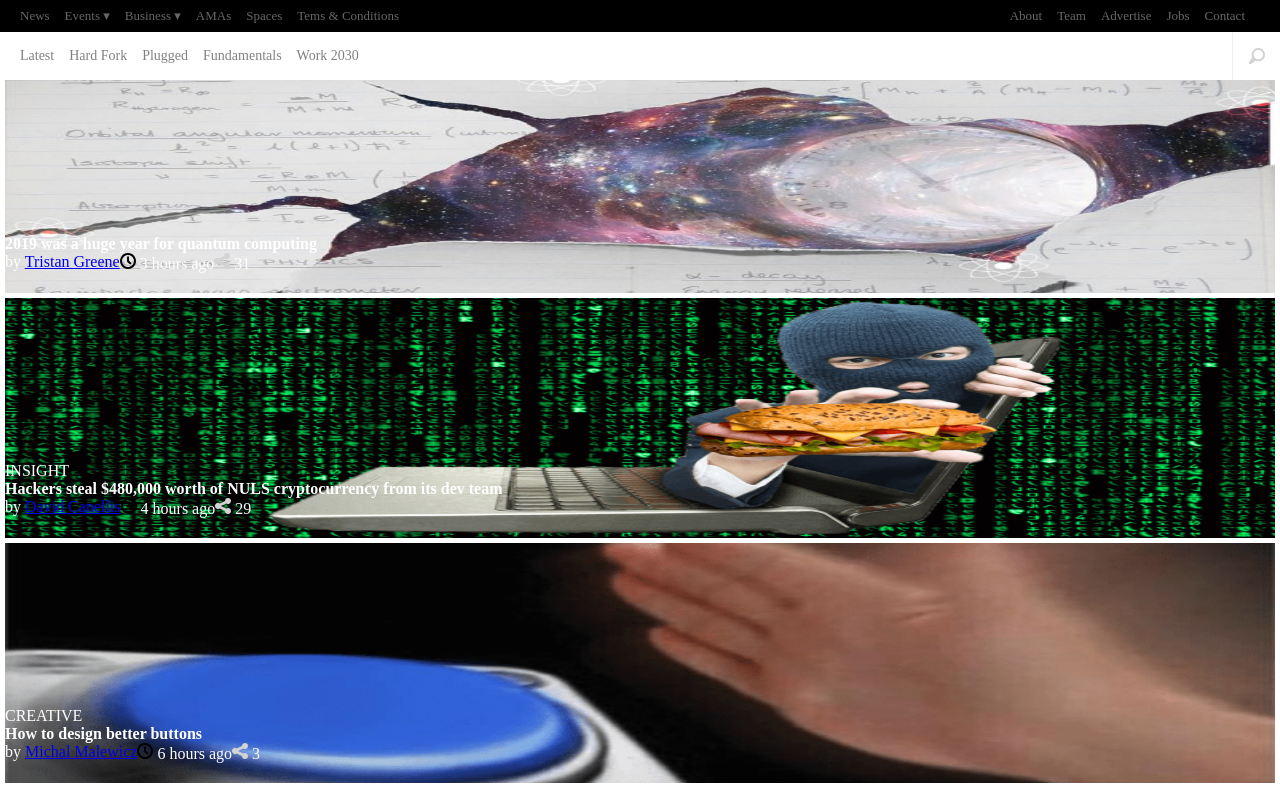
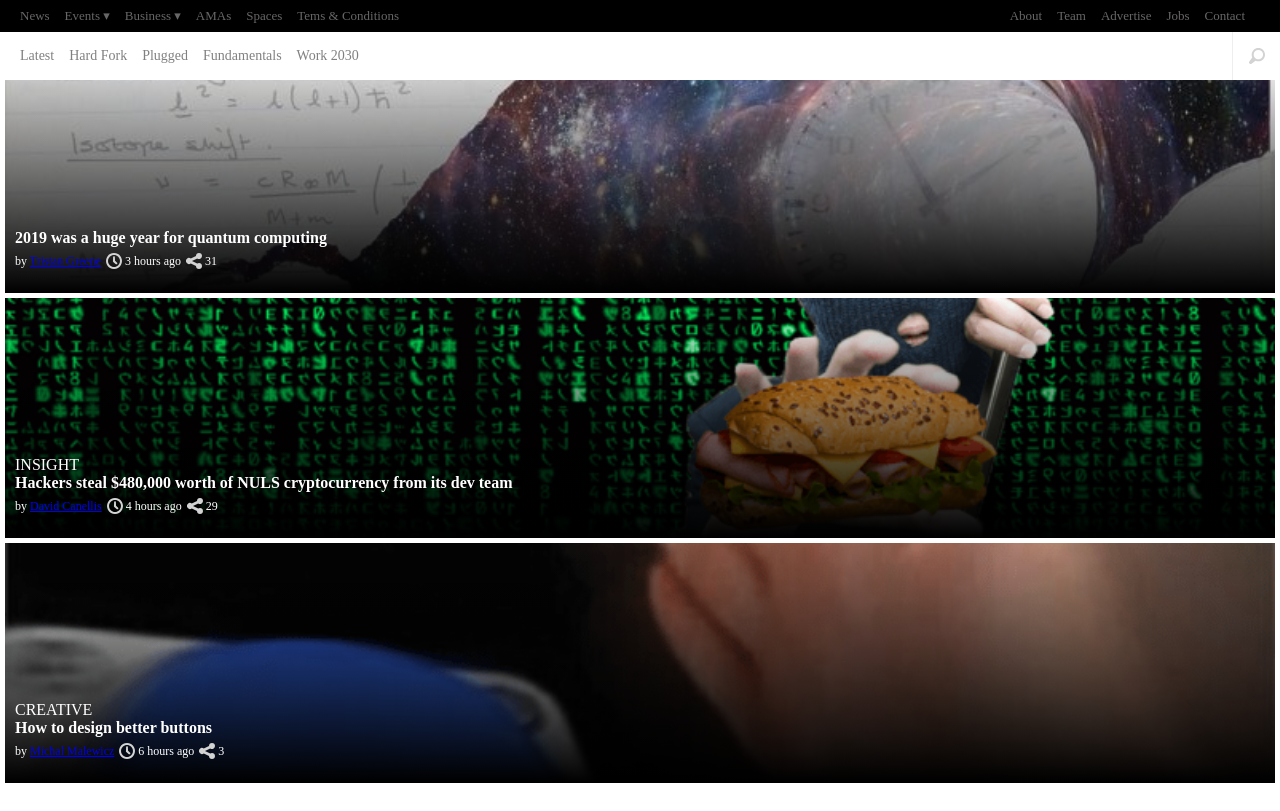
Before and after one commit to srueda27/the-next-web-clone, a website: page index.html in a window 1280 px wide. Drawn offline with Linux system fonts and the light colour scheme.

Commit message:
style with linear-gradient big-images section

```diff
--- a/css/styles.css
+++ b/css/styles.css
@@ -82,9 +82,6 @@ svg {
   color: #fff;
 }
 
-.big-images > h1 {
-}
-
 .big-images__item {
   height: 30vh;
   position: relative;
@@ -92,7 +89,9 @@ svg {
 
 .big-images__item header {
   position: absolute;
+  padding: 0 10px;
   bottom: 20px;
+
 }
 
 .big-images__item header h1 {
@@ -102,6 +101,19 @@ svg {
 .big-images__link {
   height: 100%;
   width: 100%;
+  display: block;
+}
+
+.big-images__link--main {
+    background: linear-gradient(transparent, black), url(../images/cuantuum.jpg) 50%/100% no-repeat;
+}
+
+.big-images__link--item {
+    background: linear-gradient(transparent, black), url(../images/hacker.png) 50%/100% no-repeat;
+}
+
+.big-images__link--item1 {
+    background: linear-gradient(transparent, black), url(../images/button.png) 50%/100% no-repeat;
 }
 
 .big-images__link img {
@@ -109,21 +121,39 @@ svg {
   height: 100%;
 }
 
-.main {
+.big-images__item__main {
   grid-area: main;
 }
 
-.item {
+.big-images__item__item {
   grid-area: item;
 }
 
-.item1 {
+.big-images__item__item1 {
   grid-area: item1;
 }
 
 .big-images__item__list {
   display: flex;
+  margin-top: 8px;
+  font-size: 12px;
 }
+
+.big-images__item__list li {
+  margin-right: 5px;
+  line-height: 12px;
+}
+
+.big-images__item__list span {
+    position: relative;
+    bottom: 6px;
+}
+
+.big-images__item__list svg {
+    position: relative;
+    bottom: 2px;
+}
+
 /* #endregion main */
 
 /* #region media-queries */
--- a/index.html
+++ b/index.html
@@ -1,15 +1,13 @@
 <!DOCTYPE html>
 <html lang="en">
+
 <head>
     <meta charset="UTF-8" />
     <meta name="viewport" content="width=device-width, initial-scale=1.0" />
     <meta http-equiv="X-UA-Compatible" content="ie=edge" />
     <link rel="stylesheet" href="css/reset.css" />
     <link rel="stylesheet" href="css/styles.css" />
-    <link
-      rel="stylesheet"
-      href="https://maxcdn.bootstrapcdn.com/font-awesome/4.3.0/css/font-awesome.min.css"
-    />
+    <link rel="stylesheet" href="https://maxcdn.bootstrapcdn.com/font-awesome/4.3.0/css/font-awesome.min.css" />
     <title>The Next Web Clone</title>
 </head>
 
@@ -47,17 +45,9 @@
                 </ul>
                 <a href="javascript:void(0)" class="search-menu__item">
                     <div class="icon search">
-              <svg
-                viewBox="-7.5 992.5 16 16"
-                id="search"
-                x="832"
-                y="832"
-                xmlns="http://www.w3.org/2000/svg"
-              >
-                <path
-                  fill="lightgray"
-                  d="M-2.883 994.449c1.299-1.3 2.871-1.949 4.716-1.949 1.845 0 3.418.649 4.717 1.949 1.301 1.301 1.95 2.871 1.95 4.716s-.649 3.416-1.95 4.715c-1.299 1.301-2.872 1.952-4.717 1.952-.978 0-1.9-.201-2.765-.602l-4.018 2.95c-.356.266-.75.367-1.184.299a1.564 1.564 0 0 1-1.05-.633c-.212-.288-.316-.608-.316-.958s.104-.67.316-.957l2.95-4c-.4-.866-.6-1.788-.6-2.767.001-1.844.652-3.414 1.951-4.715zm1.416 8.014c.912.913 2.012 1.369 3.3 1.369 1.289 0 2.389-.456 3.3-1.369.911-.907 1.366-2.008 1.366-3.298 0-1.287-.455-2.389-1.366-3.301-.911-.909-2.011-1.364-3.3-1.364-1.289 0-2.389.455-3.3 1.364-.911.912-1.366 2.014-1.366 3.301 0 1.29.455 2.391 1.366 3.298z"
-                />
+                        <svg viewBox="-7.5 992.5 16 16" id="search" x="832" y="832" xmlns="http://www.w3.org/2000/svg">
+                            <path fill="lightgray"
+                                d="M-2.883 994.449c1.299-1.3 2.871-1.949 4.716-1.949 1.845 0 3.418.649 4.717 1.949 1.301 1.301 1.95 2.871 1.95 4.716s-.649 3.416-1.95 4.715c-1.299 1.301-2.872 1.952-4.717 1.952-.978 0-1.9-.201-2.765-.602l-4.018 2.95c-.356.266-.75.367-1.184.299a1.564 1.564 0 0 1-1.05-.633c-.212-.288-.316-.608-.316-.958s.104-.67.316-.957l2.95-4c-.4-.866-.6-1.788-.6-2.767.001-1.844.652-3.414 1.951-4.715zm1.416 8.014c.912.913 2.012 1.369 3.3 1.369 1.289 0 2.389-.456 3.3-1.369.911-.907 1.366-2.008 1.366-3.298 0-1.287-.455-2.389-1.366-3.301-.911-.909-2.011-1.364-3.3-1.364-1.289 0-2.389.455-3.3 1.364-.911.912-1.366 2.014-1.366 3.301 0 1.29.455 2.391 1.366 3.298z" />
                         </svg>
                     </div>
                 </a>
@@ -76,51 +66,34 @@
             <h1>
                 Main articles
             </h1>
-        <article class="big-images__item main">
-          <a href="javascript:void(0)" class="big-images__link">
-            <img src="images/cuantuum.jpg" alt="Cuantuum image" />
+            <article class="big-images__item big-images__item__main">
+                <a href="javascript:void(0)" class="big-images__link big-images__link--main">
                 </a>
                 <header>
                     <h1>2019 was a huge year for quantum computing</h1>
                     <ul class="big-images__item__list">
                         <li>by <a href="javascript:void(0)">Tristan Greene</a></li>
                         <li>
-                <svg
-                  width="16"
-                  height="16"
-                  viewBox="-7.5 992.5 16 16"
-                  id="clock--dark"
-                  x="144"
-                  y="144"
-                  xmlns="http://www.w3.org/2000/svg"
-                >
-                  <path
-                    d="M-3.508 993.575C-2.28 992.858-.944 992.5.5 992.5s2.78.358 4.008 1.075a7.982 7.982 0 0 1 2.917 2.916c.717 1.229 1.075 2.564 1.075 4.009s-.358 2.78-1.075 4.009a7.975 7.975 0 0 1-2.917 2.916c-1.228.717-2.564 1.075-4.008 1.075s-2.781-.358-4.008-1.075a7.982 7.982 0 0 1-2.917-2.916c-.717-1.229-1.075-2.564-1.075-4.009s.358-2.78 1.075-4.009a7.99 7.99 0 0 1 2.917-2.916zM-3.7 1004.7c1.178 1.178 2.578 1.767 4.2 1.767 1.622 0 3.022-.589 4.2-1.767 1.177-1.178 1.767-2.578 1.767-4.2s-.59-3.022-1.767-4.2c-1.178-1.178-2.578-1.767-4.2-1.767-1.623 0-3.022.589-4.2 1.767s-1.767 2.578-1.767 4.2.589 3.022 1.767 4.2zm7.267-1.066a.84.84 0 0 1-.592.232.84.84 0 0 1-.592-.232l-2.633-2.101c-.233-.211-.339-.461-.317-.75l.184-4.233a.866.866 0 0 1 .283-.616.834.834 0 0 1 .633-.233c.233.011.431.1.592.267s.247.361.258.583l.167 3.783 2.067 2.033a.85.85 0 0 1 .233.643.88.88 0 0 1-.283.624z"
-                  />
+                            <svg viewBox="-7.5 992.5 16 16" id="clock--dark" x="144" y="144"
+                                xmlns="http://www.w3.org/2000/svg">
+                                <path fill="lightgray"
+                                    d="M-3.508 993.575C-2.28 992.858-.944 992.5.5 992.5s2.78.358 4.008 1.075a7.982 7.982 0 0 1 2.917 2.916c.717 1.229 1.075 2.564 1.075 4.009s-.358 2.78-1.075 4.009a7.975 7.975 0 0 1-2.917 2.916c-1.228.717-2.564 1.075-4.008 1.075s-2.781-.358-4.008-1.075a7.982 7.982 0 0 1-2.917-2.916c-.717-1.229-1.075-2.564-1.075-4.009s.358-2.78 1.075-4.009a7.99 7.99 0 0 1 2.917-2.916zM-3.7 1004.7c1.178 1.178 2.578 1.767 4.2 1.767 1.622 0 3.022-.589 4.2-1.767 1.177-1.178 1.767-2.578 1.767-4.2s-.59-3.022-1.767-4.2c-1.178-1.178-2.578-1.767-4.2-1.767-1.623 0-3.022.589-4.2 1.767s-1.767 2.578-1.767 4.2.589 3.022 1.767 4.2zm7.267-1.066a.84.84 0 0 1-.592.232.84.84 0 0 1-.592-.232l-2.633-2.101c-.233-.211-.339-.461-.317-.75l.184-4.233a.866.866 0 0 1 .283-.616.834.834 0 0 1 .633-.233c.233.011.431.1.592.267s.247.361.258.583l.167 3.783 2.067 2.033a.85.85 0 0 1 .233.643.88.88 0 0 1-.283.624z" />
                             </svg>
-                3 hours ago
+                            <span>3 hours ago</span>
                         </li>
                         <li>
-                <svg
-                  viewBox="-7.5 992.5 16 16"
-                  id="share--light"
-                  x="912"
-                  y="912"
-                  xmlns="http://www.w3.org/2000/svg"
-                >
-                  <path
-                    fill="lightgray"
-                    d="M8.5 1005.5a3.001 3.001 0 0 1-6 0v-.008l-5.195-2.594a3 3 0 1 1 0-4.796l5.195-2.594v-.008a3.001 3.001 0 0 1 6 0 3.001 3.001 0 0 1-4.805 2.398l-5.211 2.602 5.211 2.602A3 3 0 0 1 8.5 1005.5z"
-                  />
+                            <svg viewBox="-7.5 992.5 16 16" id="share--light" x="912" y="912"
+                                xmlns="http://www.w3.org/2000/svg">
+                                <path fill="lightgray"
+                                    d="M8.5 1005.5a3.001 3.001 0 0 1-6 0v-.008l-5.195-2.594a3 3 0 1 1 0-4.796l5.195-2.594v-.008a3.001 3.001 0 0 1 6 0 3.001 3.001 0 0 1-4.805 2.398l-5.211 2.602 5.211 2.602A3 3 0 0 1 8.5 1005.5z" />
                             </svg>
-                31
+                            <span>31</span>
                         </li>
                     </ul>
                 </header>
             </article>
-        <article class="big-images__item item">
-          <a href="javascript:void(0)" class="big-images__link">
-            <img src="images/hacker.png" alt="Hacker image" />
+            <article class="big-images__item big-images__item__item">
+                <a href="javascript:void(0)" class="big-images__link big-images__link--item">
                 </a>
                 <header>
                     <h5>INSIGHT</h5>
@@ -131,40 +104,37 @@
                     <ul class="big-images__item__list">
                         <li>by <a href="javascript:void(0)">David Canellis</a></li>
                         <li>
-                <svg
-                  viewBox="-7.5 992.5 16 16"
-                  id="clock--dark"
-                  x="144"
-                  y="144"
-                  xmlns="http://www.w3.org/2000/svg"
-                >
-                  <path
-                    d="M-3.508 993.575C-2.28 992.858-.944 992.5.5 992.5s2.78.358 4.008 1.075a7.982 7.982 0 0 1 2.917 2.916c.717 1.229 1.075 2.564 1.075 4.009s-.358 2.78-1.075 4.009a7.975 7.975 0 0 1-2.917 2.916c-1.228.717-2.564 1.075-4.008 1.075s-2.781-.358-4.008-1.075a7.982 7.982 0 0 1-2.917-2.916c-.717-1.229-1.075-2.564-1.075-4.009s.358-2.78 1.075-4.009a7.99 7.99 0 0 1 2.917-2.916zM-3.7 1004.7c1.178 1.178 2.578 1.767 4.2 1.767 1.622 0 3.022-.589 4.2-1.767 1.177-1.178 1.767-2.578 1.767-4.2s-.59-3.022-1.767-4.2c-1.178-1.178-2.578-1.767-4.2-1.767-1.623 0-3.022.589-4.2 1.767s-1.767 2.578-1.767 4.2.589 3.022 1.767 4.2zm7.267-1.066a.84.84 0 0 1-.592.232.84.84 0 0 1-.592-.232l-2.633-2.101c-.233-.211-.339-.461-.317-.75l.184-4.233a.866.866 0 0 1 .283-.616.834.834 0 0 1 .633-.233c.233.011.431.1.592.267s.247.361.258.583l.167 3.783 2.067 2.033a.85.85 0 0 1 .233.643.88.88 0 0 1-.283.624z"
-                  />
+                            <svg viewBox="-7.5 992.5 16 16" id="clock--dark" x="144" y="144"
+                                xmlns="http://www.w3.org/2000/svg">
+                                <path fill="lightgray" d=" M-3.508 993.575C-2.28 992.858-.944 992.5.5 992.5s2.78.358 4.008 1.075a7.982
+                                    7.982 0 0 1 2.917 2.916c.717 1.229 1.075 2.564 1.075 4.009s-.358 2.78-1.075
+                                    4.009a7.975 7.975 0 0 1-2.917 2.916c-1.228.717-2.564 1.075-4.008
+                                    1.075s-2.781-.358-4.008-1.075a7.982 7.982 0 0
+                                    1-2.917-2.916c-.717-1.229-1.075-2.564-1.075-4.009s.358-2.78 1.075-4.009a7.99 7.99 0
+                                    0 1 2.917-2.916zM-3.7 1004.7c1.178 1.178 2.578 1.767 4.2 1.767 1.622 0 3.022-.589
+                                    4.2-1.767 1.177-1.178 1.767-2.578
+                                    1.767-4.2s-.59-3.022-1.767-4.2c-1.178-1.178-2.578-1.767-4.2-1.767-1.623
+                                    0-3.022.589-4.2 1.767s-1.767 2.578-1.767 4.2.589 3.022 1.767 4.2zm7.267-1.066a.84.84
+                                    0 0 1-.592.232.84.84 0 0
+                                    1-.592-.232l-2.633-2.101c-.233-.211-.339-.461-.317-.75l.184-4.233a.866.866 0 0 1
+                                    .283-.616.834.834 0 0 1 .633-.233c.233.011.431.1.592.267s.247.361.258.583l.167 3.783
+                                    2.067 2.033a.85.85 0 0 1 .233.643.88.88 0 0 1-.283.624z" />
                             </svg>
-                4 hours ago
+                            <span>4 hours ago</span>
                         </li>
                         <li>
-                <svg
-                  viewBox="-7.5 992.5 16 16"
-                  id="share--light"
-                  x="912"
-                  y="912"
-                  xmlns="http://www.w3.org/2000/svg"
-                >
-                  <path
-                    fill="lightgray"
-                    d="M8.5 1005.5a3.001 3.001 0 0 1-6 0v-.008l-5.195-2.594a3 3 0 1 1 0-4.796l5.195-2.594v-.008a3.001 3.001 0 0 1 6 0 3.001 3.001 0 0 1-4.805 2.398l-5.211 2.602 5.211 2.602A3 3 0 0 1 8.5 1005.5z"
-                  />
+                            <svg viewBox="-7.5 992.5 16 16" id="share--light" x="912" y="912"
+                                xmlns="http://www.w3.org/2000/svg">
+                                <path fill="lightgray"
+                                    d="M8.5 1005.5a3.001 3.001 0 0 1-6 0v-.008l-5.195-2.594a3 3 0 1 1 0-4.796l5.195-2.594v-.008a3.001 3.001 0 0 1 6 0 3.001 3.001 0 0 1-4.805 2.398l-5.211 2.602 5.211 2.602A3 3 0 0 1 8.5 1005.5z" />
                             </svg>
-                29
+                            <span>29</span>
                         </li>
                     </ul>
                 </header>
             </article>
-        <article class="big-images__item item1">
-          <a href="javascript:void(0)" class="big-images__link">
-            <img src="images/button.png" alt="button image" />
+            <article class="big-images__item big-images__item__item1">
+                <a href="javascript:void(0)" class="big-images__link big-images__link--item1">
                 </a>
                 <header>
                     <h5>CREATIVE</h5>
@@ -172,33 +142,20 @@
                     <ul class="big-images__item__list">
                         <li>by <a href="javascript:void(0)">Michal Malewicz</a></li>
                         <li>
-                <svg
-                  viewBox="-7.5 992.5 16 16"
-                  id="clock--dark"
-                  x="144"
-                  y="144"
-                  xmlns="http://www.w3.org/2000/svg"
-                >
-                  <path
-                    d="M-3.508 993.575C-2.28 992.858-.944 992.5.5 992.5s2.78.358 4.008 1.075a7.982 7.982 0 0 1 2.917 2.916c.717 1.229 1.075 2.564 1.075 4.009s-.358 2.78-1.075 4.009a7.975 7.975 0 0 1-2.917 2.916c-1.228.717-2.564 1.075-4.008 1.075s-2.781-.358-4.008-1.075a7.982 7.982 0 0 1-2.917-2.916c-.717-1.229-1.075-2.564-1.075-4.009s.358-2.78 1.075-4.009a7.99 7.99 0 0 1 2.917-2.916zM-3.7 1004.7c1.178 1.178 2.578 1.767 4.2 1.767 1.622 0 3.022-.589 4.2-1.767 1.177-1.178 1.767-2.578 1.767-4.2s-.59-3.022-1.767-4.2c-1.178-1.178-2.578-1.767-4.2-1.767-1.623 0-3.022.589-4.2 1.767s-1.767 2.578-1.767 4.2.589 3.022 1.767 4.2zm7.267-1.066a.84.84 0 0 1-.592.232.84.84 0 0 1-.592-.232l-2.633-2.101c-.233-.211-.339-.461-.317-.75l.184-4.233a.866.866 0 0 1 .283-.616.834.834 0 0 1 .633-.233c.233.011.431.1.592.267s.247.361.258.583l.167 3.783 2.067 2.033a.85.85 0 0 1 .233.643.88.88 0 0 1-.283.624z"
-                  />
+                            <svg viewBox="-7.5 992.5 16 16" id="clock--dark" x="144" y="144"
+                                xmlns="http://www.w3.org/2000/svg">
+                                <path fill="lightgray"
+                                    d="M-3.508 993.575C-2.28 992.858-.944 992.5.5 992.5s2.78.358 4.008 1.075a7.982 7.982 0 0 1 2.917 2.916c.717 1.229 1.075 2.564 1.075 4.009s-.358 2.78-1.075 4.009a7.975 7.975 0 0 1-2.917 2.916c-1.228.717-2.564 1.075-4.008 1.075s-2.781-.358-4.008-1.075a7.982 7.982 0 0 1-2.917-2.916c-.717-1.229-1.075-2.564-1.075-4.009s.358-2.78 1.075-4.009a7.99 7.99 0 0 1 2.917-2.916zM-3.7 1004.7c1.178 1.178 2.578 1.767 4.2 1.767 1.622 0 3.022-.589 4.2-1.767 1.177-1.178 1.767-2.578 1.767-4.2s-.59-3.022-1.767-4.2c-1.178-1.178-2.578-1.767-4.2-1.767-1.623 0-3.022.589-4.2 1.767s-1.767 2.578-1.767 4.2.589 3.022 1.767 4.2zm7.267-1.066a.84.84 0 0 1-.592.232.84.84 0 0 1-.592-.232l-2.633-2.101c-.233-.211-.339-.461-.317-.75l.184-4.233a.866.866 0 0 1 .283-.616.834.834 0 0 1 .633-.233c.233.011.431.1.592.267s.247.361.258.583l.167 3.783 2.067 2.033a.85.85 0 0 1 .233.643.88.88 0 0 1-.283.624z" />
                             </svg>
-                6 hours ago
+                            <span>6 hours ago</span>
                         </li>
                         <li>
-                <svg
-                  viewBox="-7.5 992.5 16 16"
-                  id="share--light"
-                  x="912"
-                  y="912"
-                  xmlns="http://www.w3.org/2000/svg"
-                >
-                  <path
-                    fill="lightgray"
-                    d="M8.5 1005.5a3.001 3.001 0 0 1-6 0v-.008l-5.195-2.594a3 3 0 1 1 0-4.796l5.195-2.594v-.008a3.001 3.001 0 0 1 6 0 3.001 3.001 0 0 1-4.805 2.398l-5.211 2.602 5.211 2.602A3 3 0 0 1 8.5 1005.5z"
-                  />
+                            <svg viewBox="-7.5 992.5 16 16" id="share--light" x="912" y="912"
+                                xmlns="http://www.w3.org/2000/svg">
+                                <path fill="lightgray"
+                                    d="M8.5 1005.5a3.001 3.001 0 0 1-6 0v-.008l-5.195-2.594a3 3 0 1 1 0-4.796l5.195-2.594v-.008a3.001 3.001 0 0 1 6 0 3.001 3.001 0 0 1-4.805 2.398l-5.211 2.602 5.211 2.602A3 3 0 0 1 8.5 1005.5z" />
                             </svg>
-                3
+                            <span>3</span>
                         </li>
                     </ul>
                 </header>
@@ -207,4 +164,5 @@
     </main>
     <!-- #endregion main -->
 </body>
+
 </html>
```
Lines whose indentation alone changed are shown as unchanged.
